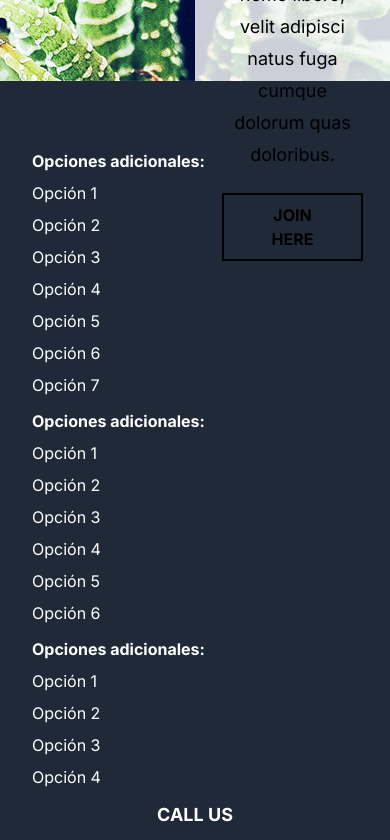
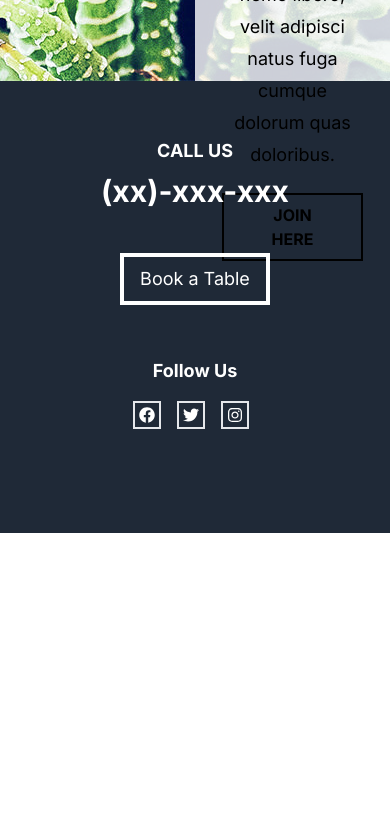
Before and after one commit to Enigma-Web-Design/landing-resto, a Next.js app: page / in a window 390 px wide. Shown: the part 2140-2980 px from the top of the page. After the commit the page ends 2673 px from the top, so only its background shows below. Built offline with nearby package versions, Linux system fonts and the light colour scheme.

Commit message:
feat/footer d-none on mobile

```diff
--- a/src/components/Footer.jsx
+++ b/src/components/Footer.jsx
@@ -4,7 +4,7 @@ const Footer = () => {
   return (
     <footer className="bg-gray-800 text-white  bottom-0 p-4 w-full">
       <div className="container mx-auto flex flex-col md:flex-row justify-between py-10">
-        <div className="md:flex">
+        <div className="sm:flex hidden ">
           <div className="left-content mx-4 my-3 md:mx-10">
             <h3 className="font-bold">Opciones adicionales:</h3>
             <ul className="list-none">
```
